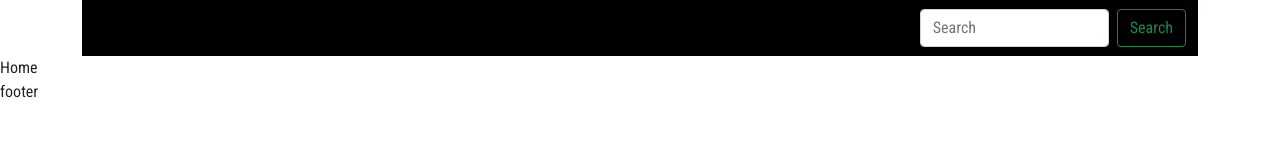
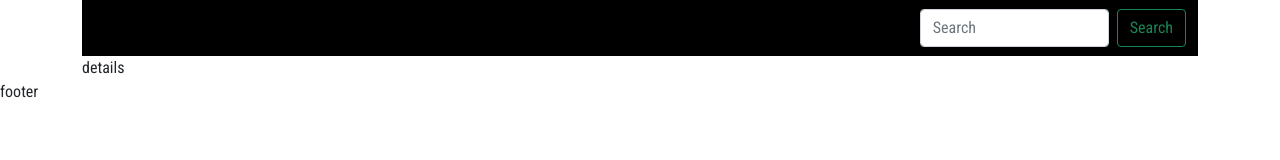
Before and after one commit to mohamedosama2221/react-movieApp, a React (Create React App) app: page / in a window 1280 px wide. Shown: the top 160 px of the page. Built offline with nearby package versions, Linux system fonts and the light colour scheme.

Commit message:
setup homepage

```diff
--- a/src/components/Home/Home.js
+++ b/src/components/Home/Home.js
@@ -1,7 +1,12 @@
 import React from "react";
+import MovieDetails from "./../MovieDetails/MovieDetails";
 
 const Home = () => {
-  return <div>Home</div>;
+  return (
+    <div className="container">
+      <MovieDetails />
+    </div>
+  );
 };
 
 export default Home;
```
